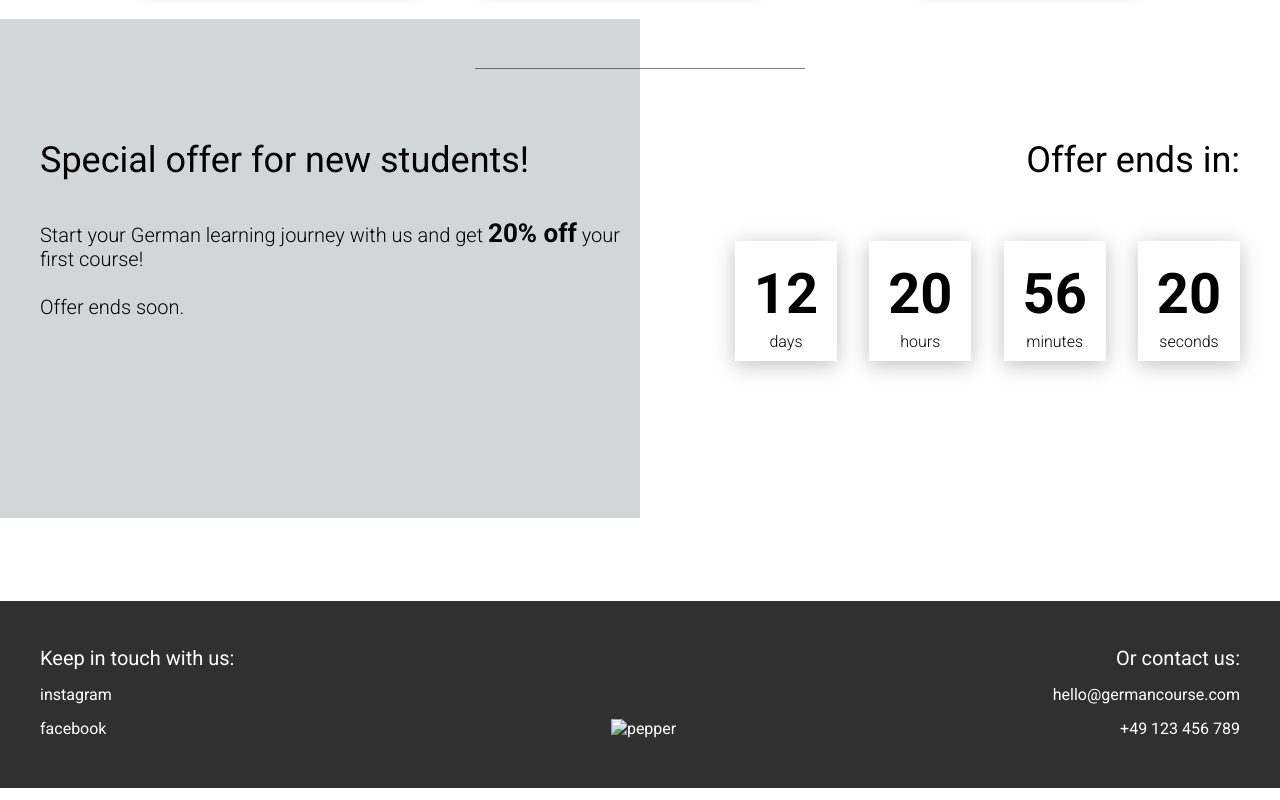
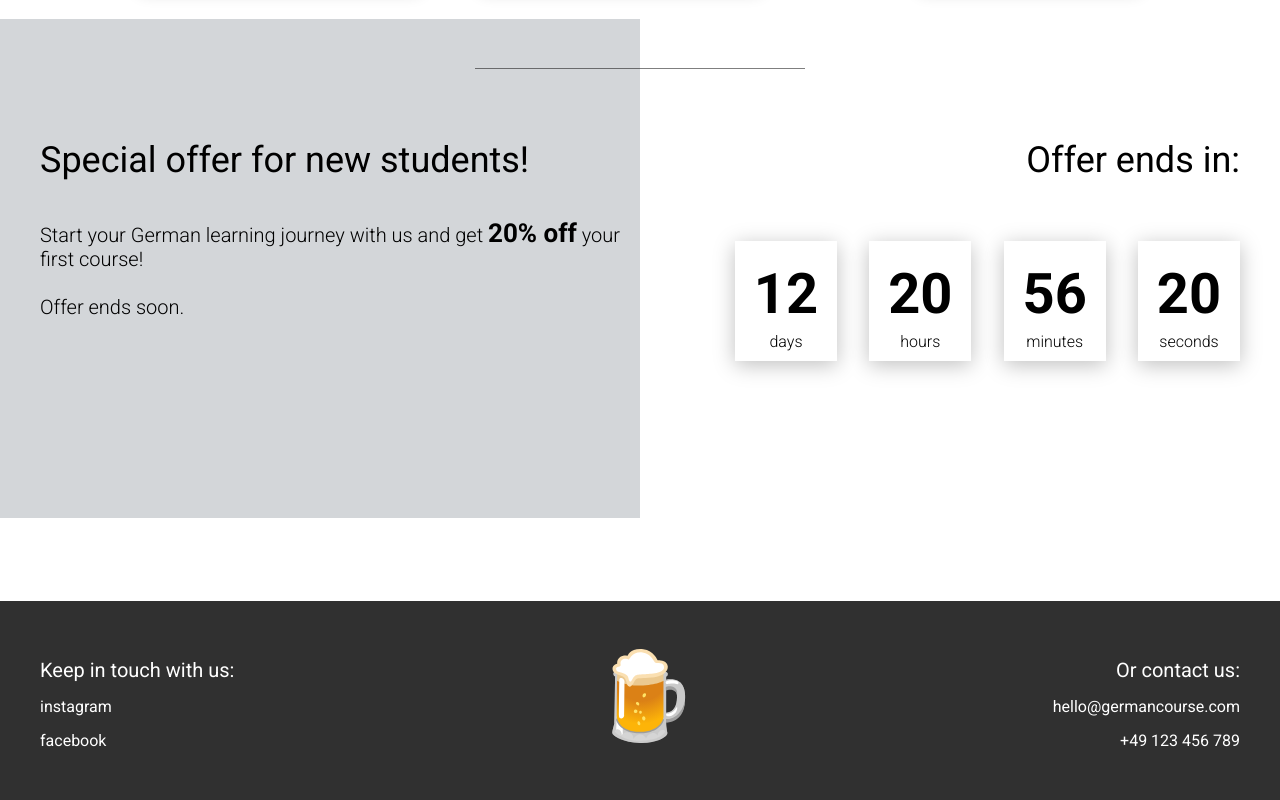
Before and after one commit to asya-space/language-courses, a website built with Vite: page index.html in a window 1280 px wide. Shown: the part 3493-4293 px from the top of the page. Built offline with nearby package versions, Linux system fonts and the light colour scheme; files whose address does not match are found by name.

```diff
--- a/index.html
+++ b/index.html
@@ -275,7 +275,7 @@
                 <a href="#" class="link">facebook</a>
             </div>
             <div class="pepper">
-                <img src="src/icons/veg.svg" alt="pepper">
+                <img src="/icons/beer.svg" alt="pepper">
             </div>
             <div class="call">
                 <div class="subtitle">Or contact us:</div>
```
Also changed, not shown: 1 other file.
